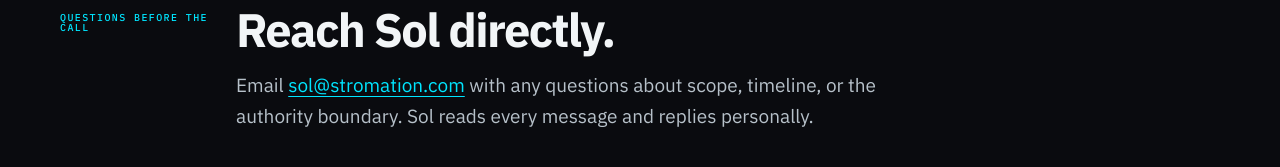
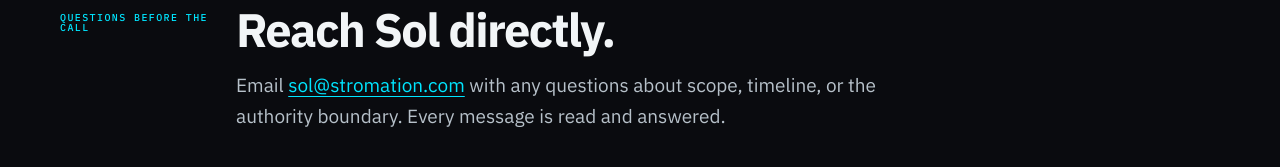
Before and after one commit to dariusstrongman/stromation-site, a plain HTML site: page operations-confirmed/index.html in a window 1280 px wide. Shown: the part 1479-1646 px from the top of the page. Drawn offline with Linux system fonts and the light colour scheme.

Commit message:
fix: remove unsupported absolute reply claim on confirmation page
Gatekeeper BLOCK on PR #29: 'Sol reads every message and replies personally'
is an unsupported absolute. Replaced with 'Every message is read and answered.'

Co-Authored-By: Sol <sol@stromation.com>

```diff
--- a/operations-confirmed/index.html
+++ b/operations-confirmed/index.html
@@ -7,7 +7,7 @@
 
 <section class="section"><div class="wrap"><div class="section-head rise"><span class="section-index">What happens next</span><div><h2>Three steps to a working employee.</h2><p>Setup takes 2–3 business days from your onboarding call.</p></div></div><ol class="steps rise"><li><div><h3>Onboarding call — within 24 hours</h3><p>Sol emails you to schedule a short call. You confirm the inbox and forms in scope, who work routes to, what is automatic, and what waits for your approval. The written authority boundary is agreed before any access is connected.</p></div></li><li><div><h3>Access connected — day 1 or 2</h3><p>Once the boundary is agreed in writing, the employee is connected to your inbox. It begins watching, classifying, and drafting inside the scope you approved.</p></div></li><li><div><h3>First report — within 3 business days</h3><p>You receive the first report: what arrived, what was handled, what waited for you, what it cost, and what to adjust. The $199/month subscription begins on the day the employee goes live.</p></div></li></ol></div></section>
 
-<section class="section tint"><div class="wrap"><div class="section-head rise"><span class="section-index">Questions before the call</span><div><h2>Reach Sol directly.</h2><p>Email <a href="mailto:sol@stromation.com">sol@stromation.com</a> with any questions about scope, timeline, or the authority boundary. Sol reads every message and replies personally.</p></div></div><div class="actions rise"><a class="button" href="/operations-employee/">Review the role</a><a class="button text" href="/how-it-works/">How the employee works</a></div></div></section>
+<section class="section tint"><div class="wrap"><div class="section-head rise"><span class="section-index">Questions before the call</span><div><h2>Reach Sol directly.</h2><p>Email <a href="mailto:sol@stromation.com">sol@stromation.com</a> with any questions about scope, timeline, or the authority boundary. Every message is read and answered.</p></div></div><div class="actions rise"><a class="button" href="/operations-employee/">Review the role</a><a class="button text" href="/how-it-works/">How the employee works</a></div></div></section>
 
 </main>
 <footer class="site-footer"><div class="wrap"><div class="footer-grid"><div><a class="brand" href="/"><span>Stromation</span></a><p class="footer-copy">AI employees with a job, a boundary, and an operating record.</p></div><nav class="footer-links" aria-label="Footer navigation"><a href="/workers/">AI Employees</a><a href="/privacy/">Privacy</a><a href="/custom/">Custom</a><a href="/terms/">Terms</a><a href="/how-it-works/">How It Works</a><a href="/technology/">Technology</a><a href="/live/">Live</a><a href="/governance/">Governance</a></nav></div><div class="footer-base"><span>© 2026 Stromation LLC</span><span><a href="/live/">Stromation Live</a></span></div></div></footer><script src="/assets/site.js" defer></script></body></html>
```
